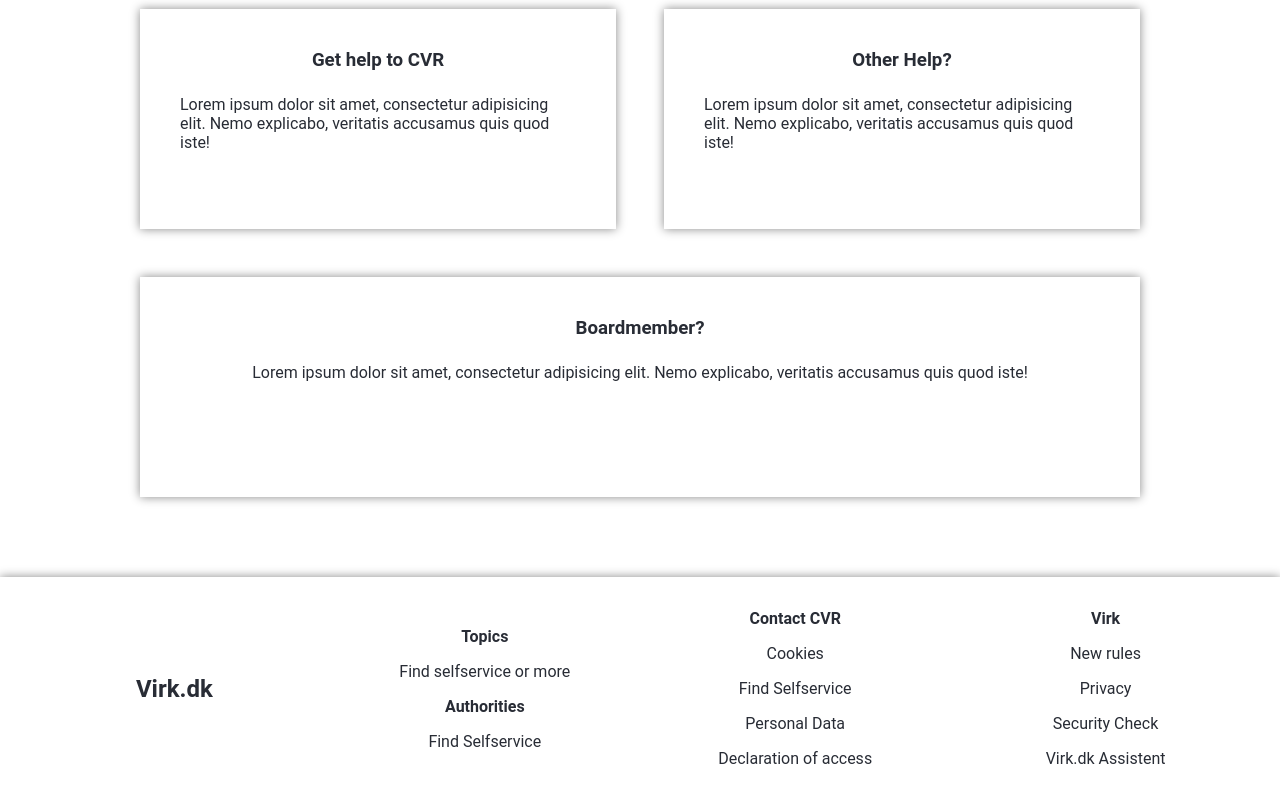
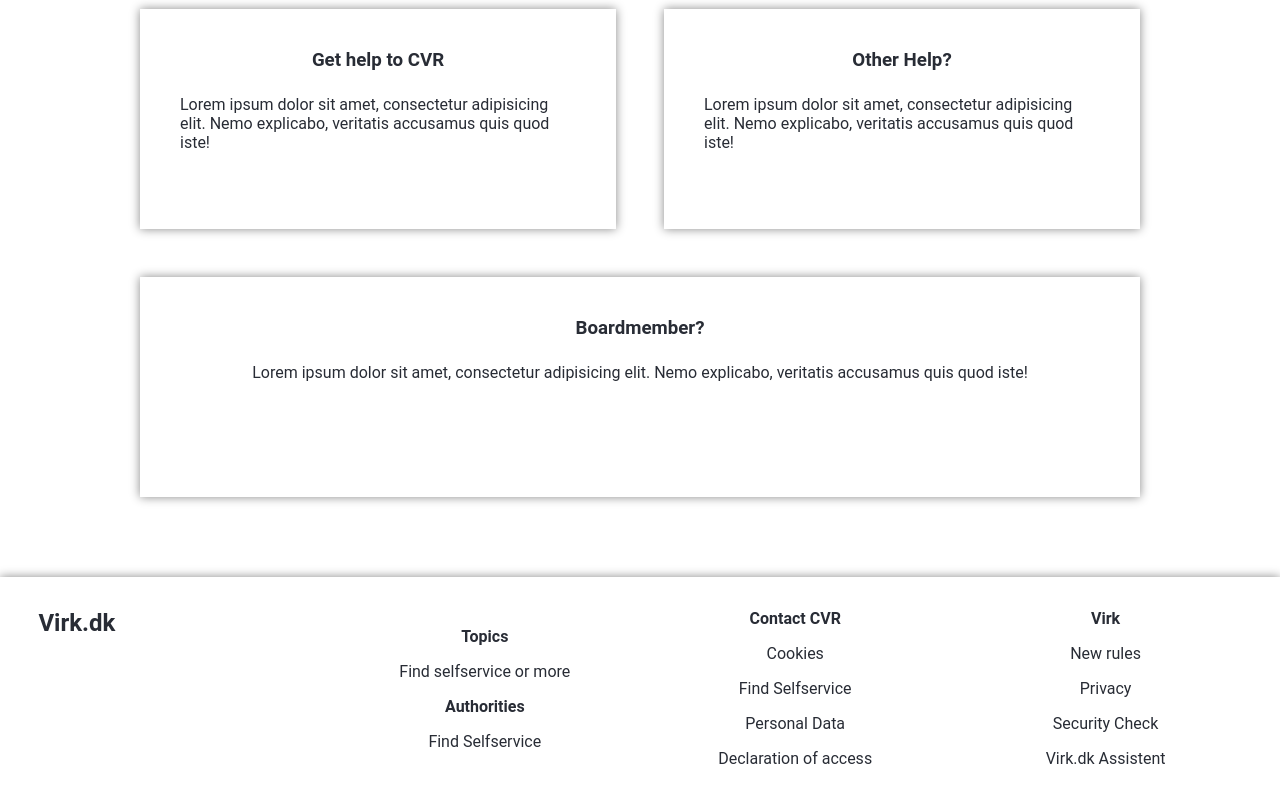
Before and after one commit to KristianMeier/cvr-krme-v2, a React (Create React App) app: page / in a window 1280 px wide. Shown: the part 1128-1928 px from the top of the page. Built offline with nearby package versions, Linux system fonts and the light colour scheme.

Commit message:
small fix on footer styling

```diff
--- a/src/Constants/Constants.js
+++ b/src/Constants/Constants.js
@@ -2,9 +2,6 @@
 export const AUTH_LOCAL_STORAGE_KEY = 'userNamePassword'
 export const EMPLOYEE_LOCAL_STORAGE_KEY = 'employees'
 export const LOG_OUT_LOCAL_STORAGE_VALUE = 'logget out'
-
-// Add Employees
-export const NO_EMPLOYEES_LOCAL_STORAGE_VALUE = []
 
 // Darkmode
 export const THEME_LOCAL_STORAGE_KEY = 'theme'
@@ -27,3 +24,6 @@ export const COMPANY_PATH = '/company/:arrayIndex'
 // Annual Repport
 export const INITIAL_CONTAINER_HEIGHT = '250px'
 export const PADDING_BOTTOM = 20
+
+// Add Employees
+export const NO_EMPLOYEES_LOCAL_STORAGE_VALUE = []
--- a/src/Styles/Components/Layout/Footer/_footer-section.scss
+++ b/src/Styles/Components/Layout/Footer/_footer-section.scss
@@ -1,5 +1,4 @@
-.footer-section,
-.logo-container {
+.footer-section {
   @include flex-col-gap-1rem;
   align-items: center;
   justify-content: center;
```
